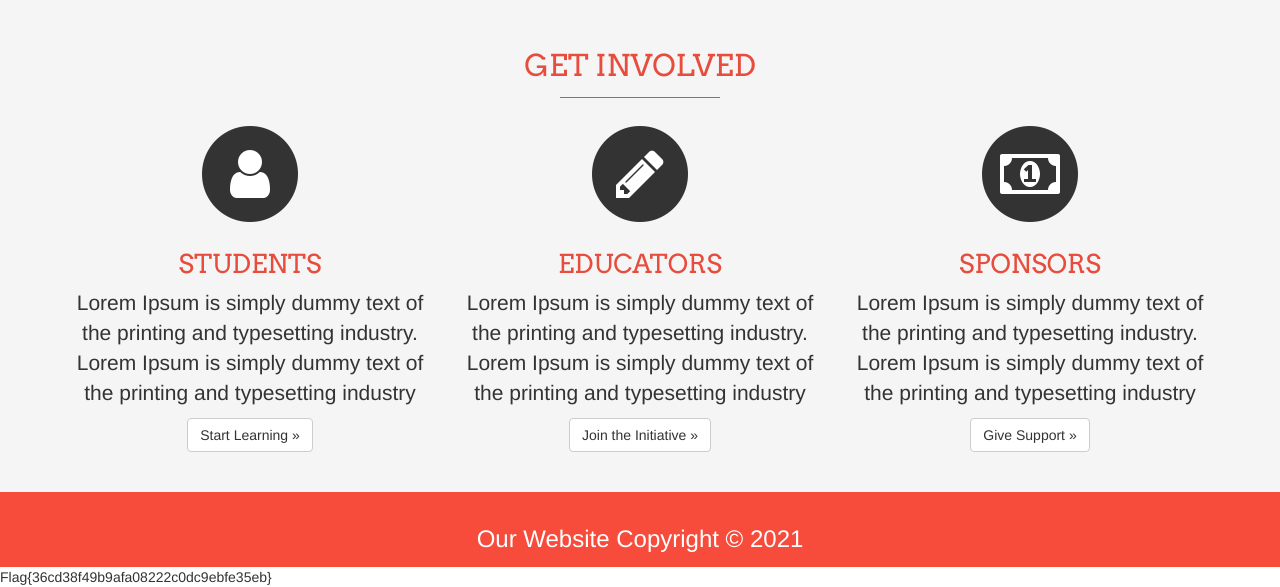
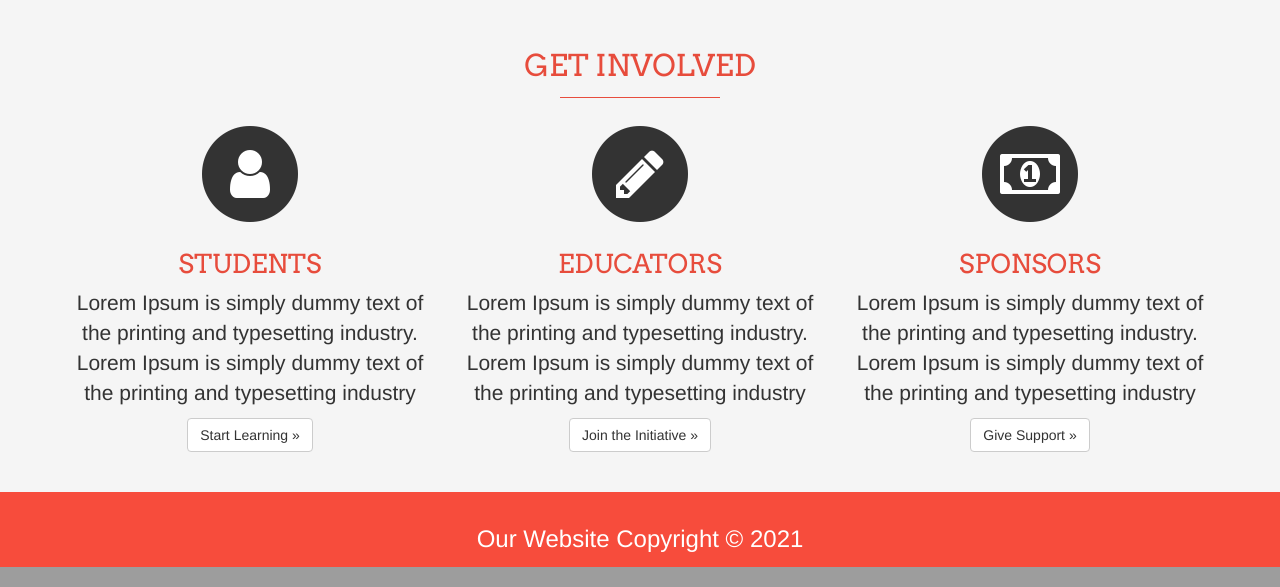
Before and after one commit to JehadAlqurashi/CTF-challange, a PHP site: page /web/source in a window 1280 px wide. Shown: the part 1300-1887 px from the top of the page. Run offline with PHP 8.4, Linux system fonts and the light colour scheme; some libraries are stand-ins or nearby versions.

Commit message:
edit source chall

```diff
--- a/web/source/index.css
+++ b/web/source/index.css
@@ -148,3 +148,6 @@ body {
       }
 
   }
+.flag{
+    display: none;
+}
--- a/web/source/index.php
+++ b/web/source/index.php
@@ -122,7 +122,7 @@
       </div>
     </footer>
 
-    Flag{36cd38f49b9afa08222c0dc9ebfe35eb}
+    <p class="flag">Flag{36cd38f49b9afa08222c0dc9ebfe35eb}</p>
 
     <!-- Bootstrap core JavaScript
     ================================================== -->
```
